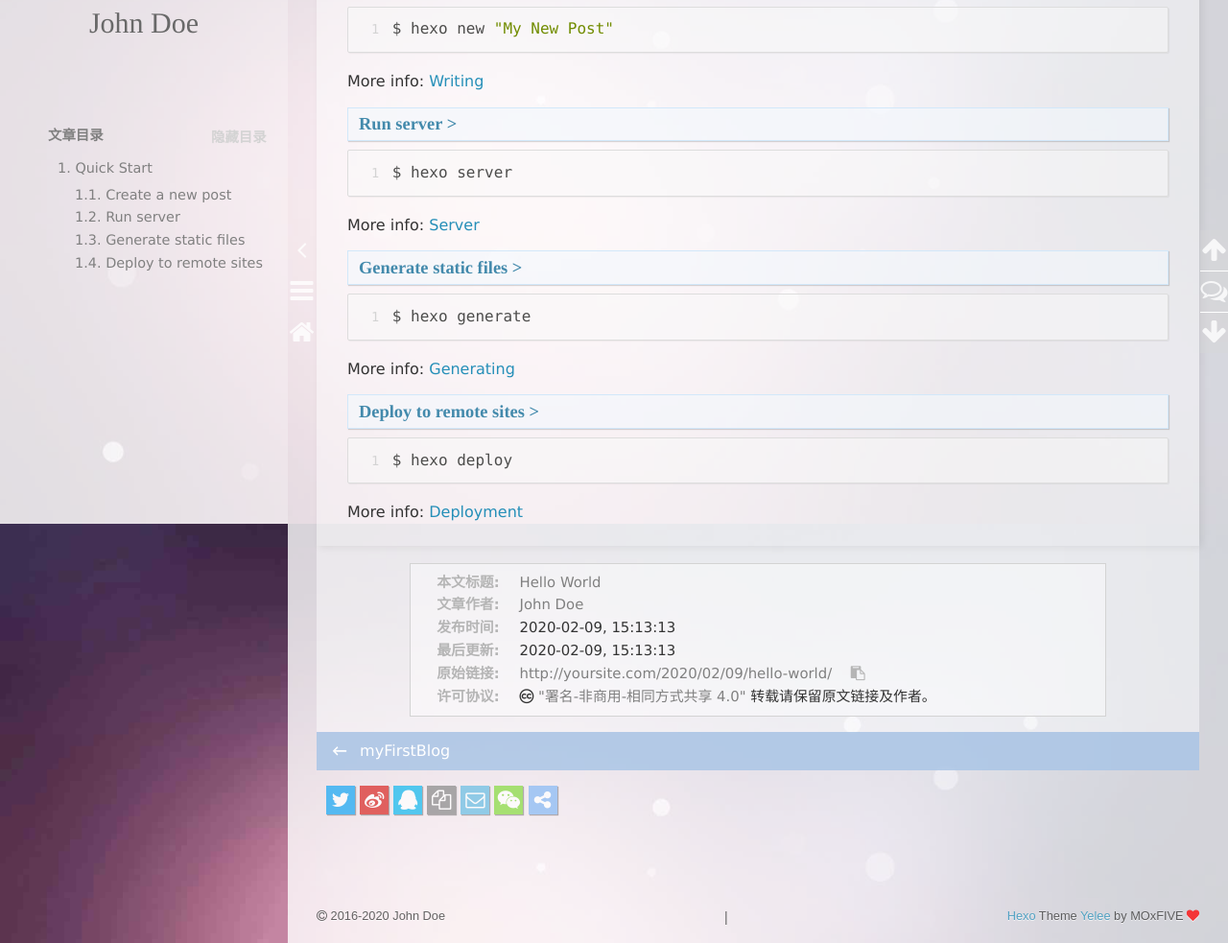
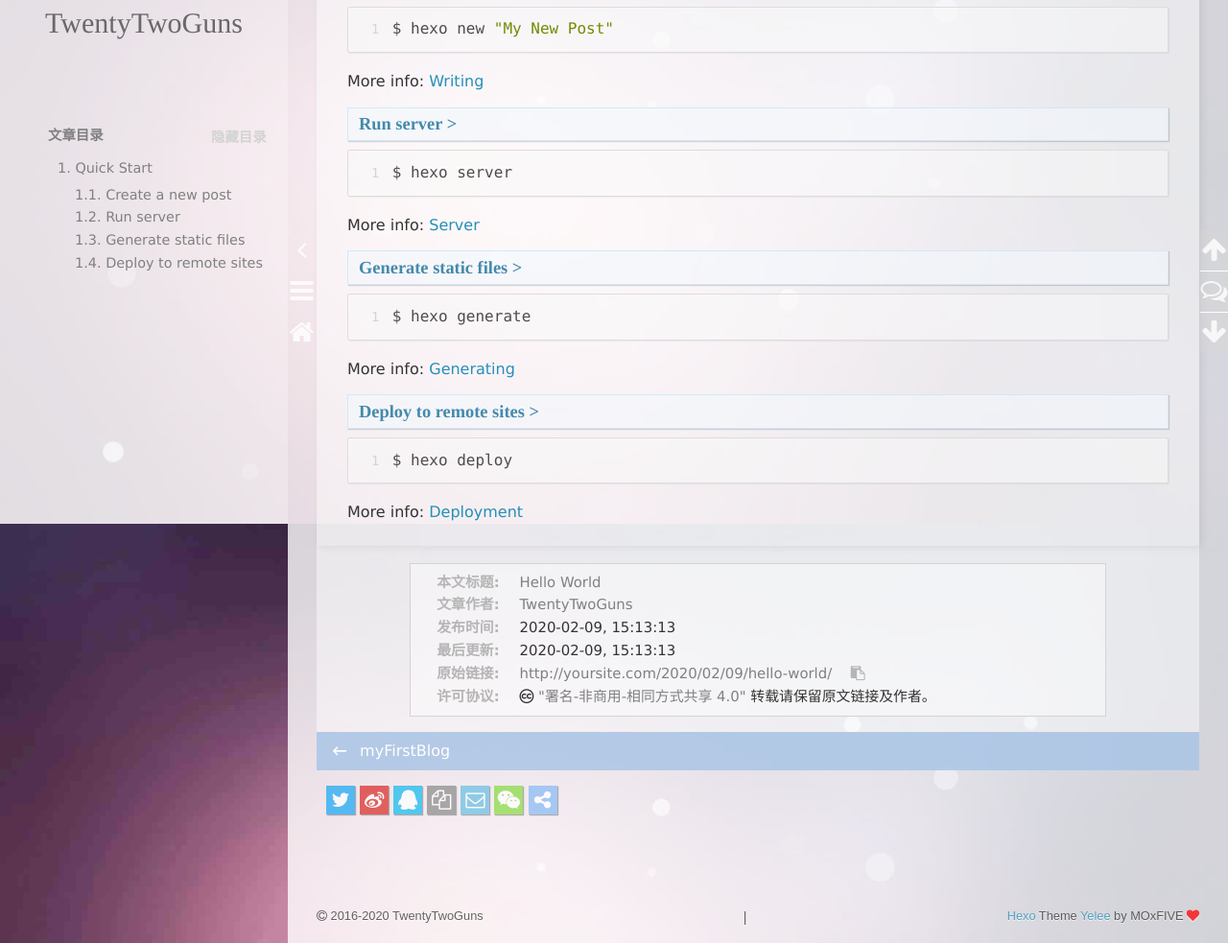
Before and after one commit to TwentyTwoGuns/twentytwoguns.github.io, a plain HTML site: page 2020/02/09/hello-world/index.html in a window 1280 px wide. Shown: the part 254-1237 px from the top of the page at 96% size. Drawn offline with nearby package versions, Linux system fonts and the light colour scheme; some packages are replaced by stand-ins of ours; a script that the page names is missing.

Commit message:
Site updated: 2020-02-09 18:21:25

```diff
--- a/2020/02/09/hello-world/index.html
+++ b/2020/02/09/hello-world/index.html
@@ -11,7 +11,7 @@
 <meta http-equiv="X-UA-Compatible" content="IE=edge, chrome=1" />
 <meta name="viewport" content="width=device-width, initial-scale=1, maximum-scale=1, user-scalable=no">
 <meta name="format-detection" content="telephone=no" />
-<meta name="author" content="John Doe" />
+<meta name="author" content="TwentyTwoGuns" />
 
 
 
@@ -23,7 +23,7 @@
 <meta property="og:description" content="Welcome to Hexo! This is your very first post. Check documentation for more info. If you get any problems when using Hexo, you can find the answer in troubleshooting or you can ask me on GitHub. Quick">
 <meta property="article:published_time" content="2020-02-09T07:13:13.846Z">
 <meta property="article:modified_time" content="2020-02-09T07:13:13.846Z">
-<meta property="article:author" content="John Doe">
+<meta property="article:author" content="TwentyTwoGuns">
 <meta name="twitter:card" content="summary">
 
 <link rel="apple-touch-icon" href= "/apple-touch-icon.png">
@@ -101,7 +101,7 @@
             <img src="/img/avatar.png" class="animated zoomIn">
         </a>
         <hgroup>
-          <h1 class="header-author"><a href="/">John Doe</a></h1>
+          <h1 class="header-author"><a href="/">TwentyTwoGuns</a></h1>
         </hgroup>
 
 
@@ -218,7 +218,7 @@
       <nav id="mobile-nav">
       <div class="overlay">
           <div class="slider-trigger"></div>
-          <h1 class="header-author js-mobile-header hide"><a href="/" title="回到主页">John Doe</a></h1>
+          <h1 class="header-author js-mobile-header hide"><a href="/" title="回到主页">TwentyTwoGuns</a></h1>
       </div>
     <div class="intrude-less">
         <header id="header" class="inner">
@@ -226,7 +226,7 @@
                 <img src="/img/avatar.png" class="animated zoomIn">
             </a>
             <hgroup>
-              <h1 class="header-author"><a href="/" title="回到主页">John Doe</a></h1>
+              <h1 class="header-author"><a href="/" title="回到主页">TwentyTwoGuns</a></h1>
             </hgroup>
 
             <nav class="header-menu">
@@ -316,12 +316,12 @@
 
     <div class="copyright">
         <p><span>本文标题:</span><a href="/2020/02/09/hello-world/">Hello World</a></p>
-        <p><span>文章作者:</span><a href="/" title="回到主页">John Doe</a></p>
+        <p><span>文章作者:</span><a href="/" title="回到主页">TwentyTwoGuns</a></p>
         <p><span>发布时间:</span>2020-02-09, 15:13:13</p>
         <p><span>最后更新:</span>2020-02-09, 15:13:13</p>
         <p>
             <span>原始链接:</span><a class="post-url" href="/2020/02/09/hello-world/" title="Hello World">http://yoursite.com/2020/02/09/hello-world/</a>
-            <span class="copy-path" data-clipboard-text="原文: http://yoursite.com/2020/02/09/hello-world/　　作者: John Doe" title="点击复制文章链接"><i class="fa fa-clipboard"></i></span>
+            <span class="copy-path" data-clipboard-text="原文: http://yoursite.com/2020/02/09/hello-world/　　作者: TwentyTwoGuns" title="点击复制文章链接"><i class="fa fa-clipboard"></i></span>
             <script> var clipboard = new Clipboard('.copy-path'); </script>
         </p>
         <p>
@@ -430,7 +430,7 @@
         <div id="footer-info">
             <div class="footer-left">
                 <i class="fa fa-copyright"></i>
-                2016-2020 John Doe
+                2016-2020 TwentyTwoGuns
             </div>
             <div class="footer-right">
                 <a href="http://hexo.io/" target="_blank" title="快速、简洁且高效的博客框架">Hexo</a>  Theme <a href="https://github.com/MOxFIVE/hexo-theme-yelee" target="_blank" title="简而不减 Hexo 双栏博客主题  v3.5">Yelee</a> by MOxFIVE <i class="fa fa-heart animated infinite pulse"></i>
```
Also changed, not shown: 2020/02/09/myFirstBlog/index.html (+8 -8 lines), archives/2020/02/index.html (+6 -6 lines), archives/2020/index.html (+6 -6 lines), archives/index.html (+6 -6 lines), index.html (+6 -6 lines).
